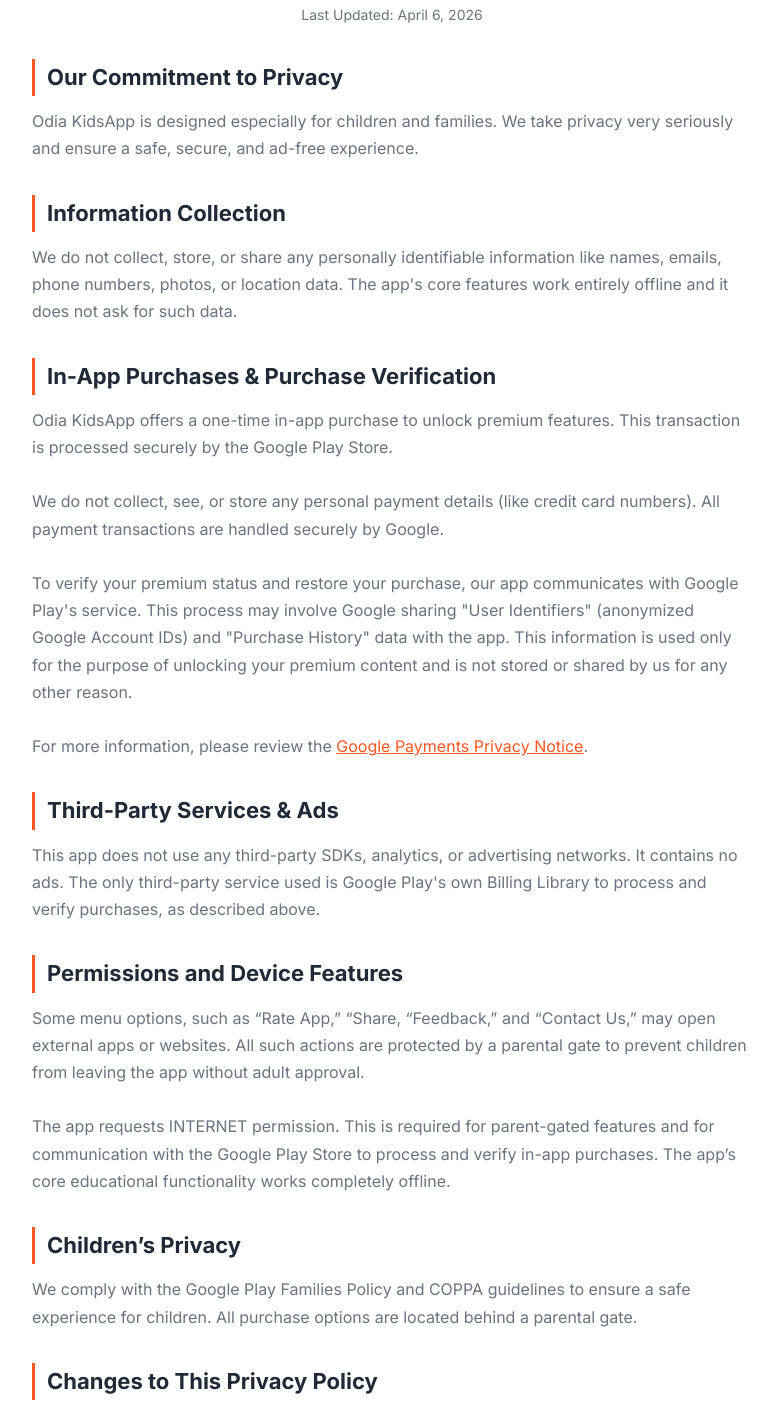
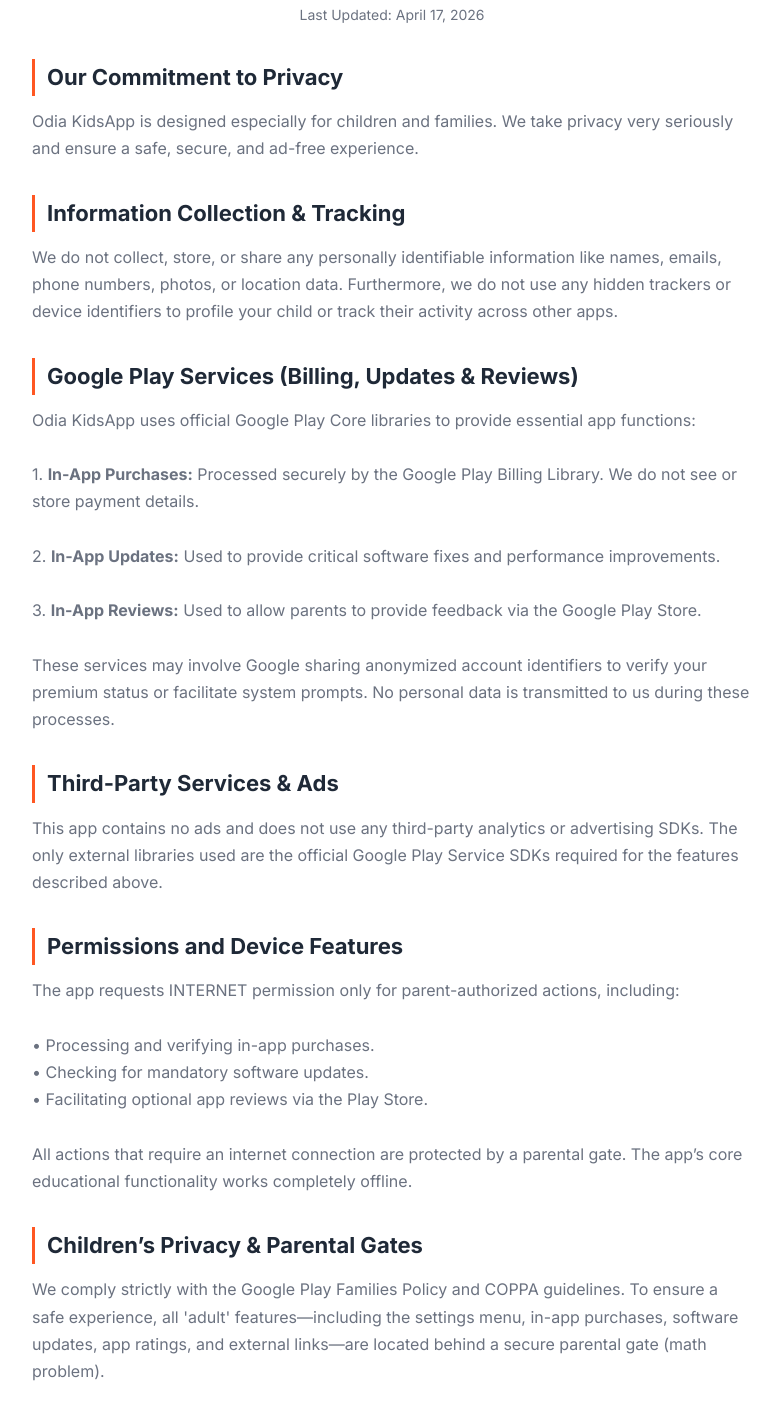
Before and after one commit to odiakidsapp/privacypolicy, a plain HTML site: page index.html in a window 1280 px wide. Shown: the part 178-1581 px from the top of the page, without its empty margins (248-1028 px from the left). Drawn offline with Linux system fonts and the light colour scheme.

Commit message:
Update index.html

```diff
--- a/index.html
+++ b/index.html
@@ -133,37 +133,43 @@
         <div class="content">
             <div class="header-title">Privacy Policy</div>
             <div class="header-subtitle">for Odia KidsApp</div>
-            <div class="last-updated">Last Updated: April 6, 2026</div>
+            <div class="last-updated">Last Updated: April 17, 2026</div>
 
             <div class="section-header">Our Commitment to Privacy</div>
             <div class="section-body">Odia KidsApp is designed especially for children and families. We take privacy very seriously and ensure a safe, secure, and ad-free experience.</div>
 
-            <div class="section-header">Information Collection</div>
-            <div class="section-body">We do not collect, store, or share any personally identifiable information like names, emails, phone numbers, photos, or location data. The app's core features work entirely offline and it does not ask for such data.</div>
+            <div class="section-header">Information Collection & Tracking</div>
+            <div class="section-body">We do not collect, store, or share any personally identifiable information like names, emails, phone numbers, photos, or location data. Furthermore, we do not use any hidden trackers or device identifiers to profile your child or track their activity across other apps.</div>
 
-            <div class="section-header">In-App Purchases & Purchase Verification</div>
+            <div class="section-header">Google Play Services (Billing, Updates & Reviews)</div>
             <div class="section-body">
-                Odia KidsApp offers a one-time in-app purchase to unlock premium features. This transaction is processed securely by the Google Play Store.
+                Odia KidsApp uses official Google Play Core libraries to provide essential app functions:
                 <br><br>
-                We do not collect, see, or store any personal payment details (like credit card numbers). All payment transactions are handled securely by Google.
+                1. <strong>In-App Purchases:</strong> Processed securely by the Google Play Billing Library. We do not see or store payment details.
                 <br><br>
-                To verify your premium status and restore your purchase, our app communicates with Google Play's service. This process may involve Google sharing "User Identifiers" (anonymized Google Account IDs) and "Purchase History" data with the app. This information is used only for the purpose of unlocking your premium content and is not stored or shared by us for any other reason.
+                2. <strong>In-App Updates:</strong> Used to provide critical software fixes and performance improvements.
                 <br><br>
-                For more information, please review the <a href="https://payments.google.com/files/privacy.html" target="_blank" rel="noopener noreferrer" style="color: var(--primary-color);">Google Payments Privacy Notice</a>.
+                3. <strong>In-App Reviews:</strong> Used to allow parents to provide feedback via the Google Play Store.
+                <br><br>
+                These services may involve Google sharing anonymized account identifiers to verify your premium status or facilitate system prompts. No personal data is transmitted to us during these processes.
             </div>
 
             <div class="section-header">Third-Party Services & Ads</div>
-            <div class="section-body">This app does not use any third-party SDKs, analytics, or advertising networks. It contains no ads. The only third-party service used is Google Play's own Billing Library to process and verify purchases, as described above.</div>
+            <div class="section-body">This app contains no ads and does not use any third-party analytics or advertising SDKs. The only external libraries used are the official Google Play Service SDKs required for the features described above.</div>
 
             <div class="section-header">Permissions and Device Features</div>
             <div class="section-body">
-                Some menu options, such as “Rate App,” “Share, “Feedback,” and “Contact Us,” may open external apps or websites. All such actions are protected by a parental gate to prevent children from leaving the app without adult approval.
+                The app requests INTERNET permission only for parent-authorized actions, including:
                 <br><br>
-                The app requests INTERNET permission. This is required for parent-gated features and for communication with the Google Play Store to process and verify in-app purchases. The app’s core educational functionality works completely offline.
+                • Processing and verifying in-app purchases.<br>
+                • Checking for mandatory software updates.<br>
+                • Facilitating optional app reviews via the Play Store.
+                <br><br>
+                All actions that require an internet connection are protected by a parental gate. The app’s core educational functionality works completely offline.
             </div>
 
-            <div class="section-header">Children’s Privacy</div>
-            <div class="section-body">We comply with the Google Play Families Policy and COPPA guidelines to ensure a safe experience for children. All purchase options are located behind a parental gate.</div>
+            <div class="section-header">Children’s Privacy & Parental Gates</div>
+            <div class="section-body">We comply strictly with the Google Play Families Policy and COPPA guidelines. To ensure a safe experience, all 'adult' features—including the settings menu, in-app purchases, software updates, app ratings, and external links—are located behind a secure parental gate (math problem).</div>
 
             <div class="section-header">Changes to This Privacy Policy</div>
             <div class="section-body">We may update our Privacy Policy from time to time. We will notify you of any changes by posting the new Privacy Policy on this page. You are advised to review this Privacy Policy periodically for any changes. Changes to this Privacy Policy are effective when they are posted on this page.</div>
```
